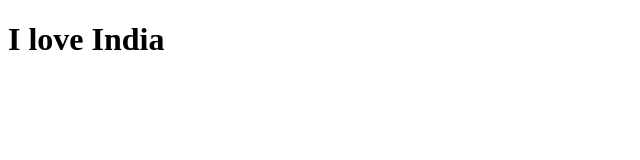
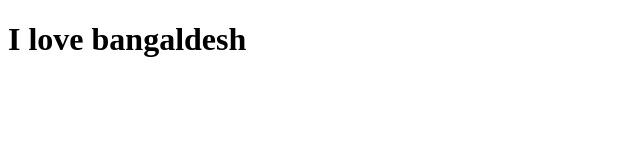
Before and after one commit to ibrahim-bin-ahmmed/abc, a plain HTML site: page index.html in a window 1280 px wide. Shown: the whole page, without its empty margins (0-640 px from the left). Drawn offline with Linux system fonts and the light colour scheme.

Commit message:
some change

```diff
--- a/index.html
+++ b/index.html
@@ -6,6 +6,6 @@
     <title>Document</title>
 </head>
 <body>
-     <h1>I love India</h1>
+     <h1>I love bangaldesh</h1>
 </body>
 </html>
```
